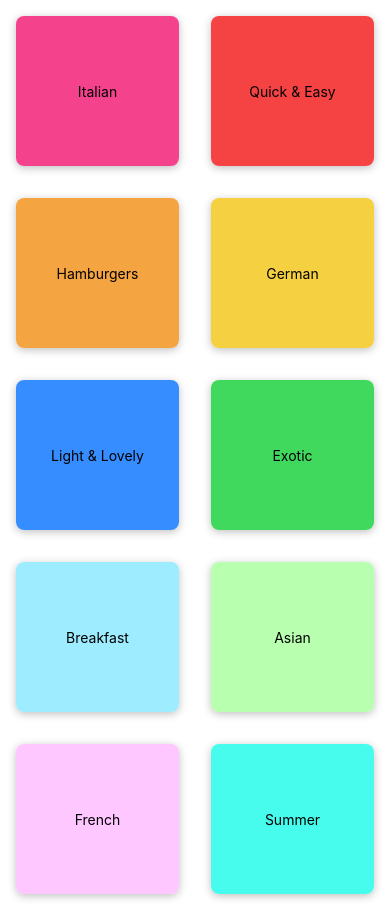
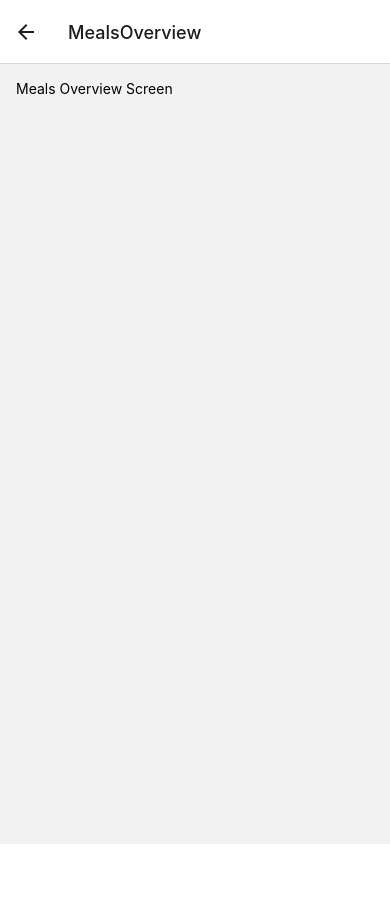
Before and after one commit to NalindaMW/RNMealPrep, a React Native app: screen /MealsOverview in a window 390 px wide. After the commit the page ends 844 px from the top, so only its background shows below. Built offline with nearby package versions, Linux system fonts and the light colour scheme.

Commit message:
+ React navigation added + Meals overview screen added + Stack navigation between two screens added

```diff
--- a/App.js
+++ b/App.js
@@ -1,14 +1,24 @@
 import { StatusBar } from "expo-status-bar";
 import { StyleSheet, SafeAreaView } from "react-native";
+import { NavigationContainer } from "@react-navigation/native";
+import { createNativeStackNavigator } from "@react-navigation/native-stack";
 
 import CategoriesScreen from "./screens/CategoriesScreen";
+import MealsOverviewScreen from "./screens/MealsOverviewScreen";
+
+const Stack = createNativeStackNavigator();
 
 export default function App() {
   return (
-    <SafeAreaView>
-      <CategoriesScreen />
+    <>
       <StatusBar style="light" />
-    </SafeAreaView>
+      <NavigationContainer>
+        <Stack.Navigator>
+          <Stack.Screen name="MealsCategories" component={CategoriesScreen} />
+          <Stack.Screen name="MealsOverview" component={MealsOverviewScreen} />
+        </Stack.Navigator>
+      </NavigationContainer>
+    </>
   );
 }
 
--- a/components/CategoryGridTile.js
+++ b/components/CategoryGridTile.js
@@ -1,6 +1,6 @@
 import { Pressable, StyleSheet, View, Text } from "react-native";
 
-function CategoryGridTile({ title, color }) {
+function CategoryGridTile({ title, color, onPress }) {
   return (
     <View style={styles.gridItem}>
       <Pressable
@@ -8,6 +8,7 @@
           styles.button,
           pressed ? styles.buttonPressed : null,
         ]}
+        onPress={onPress}
       >
         <View style={[styles.innerContainer, { backgroundColor: color }]}>
           <Text>{title}</Text>
--- a/package.json
+++ b/package.json
@@ -10,11 +10,15 @@
     "eject": "expo eject"
   },
   "dependencies": {
+    "@react-navigation/native": "^6.0.10",
+    "@react-navigation/native-stack": "^6.6.2",
     "expo": "~45.0.0",
     "expo-status-bar": "~1.3.0",
     "react": "17.0.2",
     "react-dom": "17.0.2",
     "react-native": "0.68.2",
+    "react-native-safe-area-context": "4.2.4",
+    "react-native-screens": "~3.11.1",
     "react-native-web": "0.17.7"
   },
   "devDependencies": {
--- a/screens/CategoriesScreen.js
+++ b/screens/CategoriesScreen.js
@@ -2,7 +2,11 @@
 import CategoryGridTile from "../components/CategoryGridTile";
 import { CATEGORIES } from "../data/dummy-data";
 
-function CategoriesScreen() {
+function CategoriesScreen({ navigation }) {
+  function pressHandler() {
+    navigation.navigate("MealsOverview");
+  }
+
   return (
     <FlatList
       data={CATEGORIES}
@@ -11,6 +15,7 @@
         <CategoryGridTile
           title={itemData.item.title}
           color={itemData.item.color}
+          onPress={pressHandler}
         />
       )}
       numColumns={2}
--- /dev/null
+++ b/screens/MealsOverviewScreen.js
@@ -0,0 +1,20 @@
+import { StyleSheet, View, Text } from "react-native";
+
+import { MEALS } from "../data/dummy-data";
+
+function MealsOverviewScreen() {
+  return (
+    <View style={styles.container}>
+      <Text>Meals Overview Screen</Text>
+    </View>
+  );
+}
+
+export default MealsOverviewScreen;
+
+const styles = StyleSheet.create({
+  container: {
+    flex: 1,
+    padding: 16,
+  },
+});
```
Also changed, not shown: 1 other file (tests, documents, lock files or other folders).
